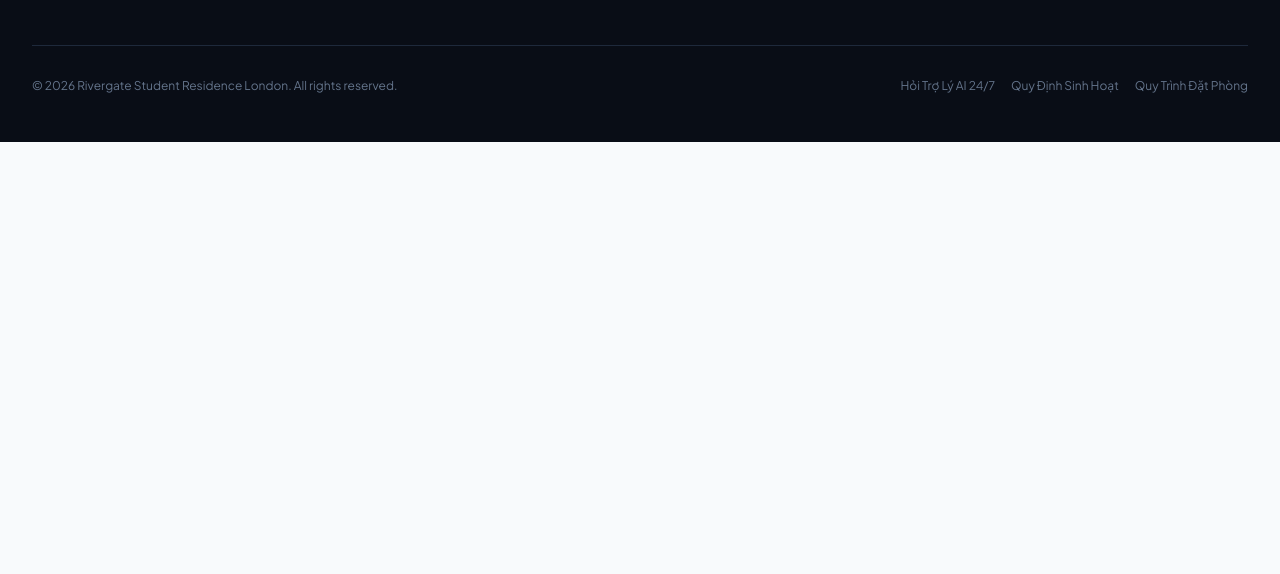
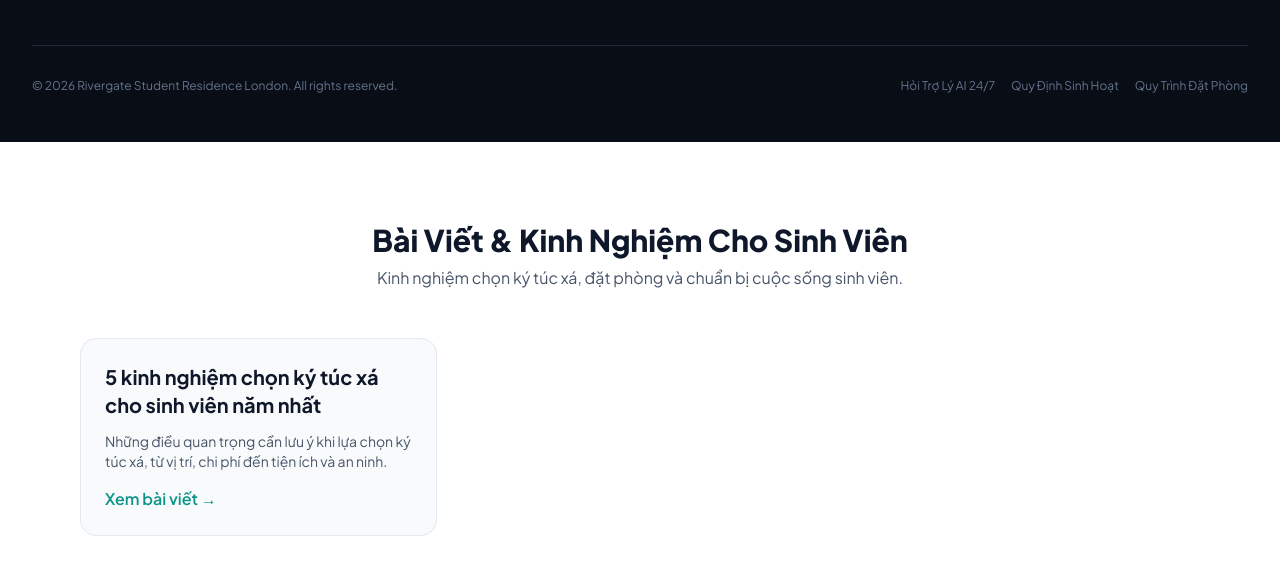
Before and after one commit to hongdiamond/ktxsv1, a plain HTML site: page index.html in a window 1280 px wide. Shown: the part 5126-5700 px from the top of the page. Before the commit the page ends 5268 px from the top, so only its background shows below. Drawn offline with nearby package versions, Linux system fonts and the light colour scheme.

Commit message:
Add blog section with student tips and experiences

```diff
--- a/index.html
+++ b/index.html
@@ -1541,6 +1541,38 @@
             showToast("Đã mở Trợ Lý Tư Vấn 24/7 Rivergate London!");
         });
     </script>
+    <section id="blog" class="py-20 bg-white">
+  <div class="max-w-6xl mx-auto px-4">
+    <div class="text-center mb-12">
+      <h2 class="text-3xl font-extrabold text-slate-900">
+        Bài Viết & Kinh Nghiệm Cho Sinh Viên
+      </h2>
+      <p class="text-slate-600 mt-2">
+        Kinh nghiệm chọn ký túc xá, đặt phòng và chuẩn bị cuộc sống sinh viên.
+      </p>
+    </div>
+
+    <div id="blog-list" class="grid md:grid-cols-3 gap-6">
+
+      <article class="bg-slate-50 border border-slate-200 rounded-2xl p-6">
+        <h3 class="text-xl font-bold text-slate-900 mb-3">
+          5 kinh nghiệm chọn ký túc xá cho sinh viên năm nhất
+        </h3>
+
+        <p class="text-sm text-slate-600 mb-4">
+          Những điều quan trọng cần lưu ý khi lựa chọn ký túc xá,
+          từ vị trí, chi phí đến tiện ích và an ninh.
+        </p>
+
+        <a href="#" class="font-semibold text-teal-600">
+          Xem bài viết →
+        </a>
+      </article>
+
+    </div>
+  </div>
+</section>
+
 </body>
 
 </html>
```
